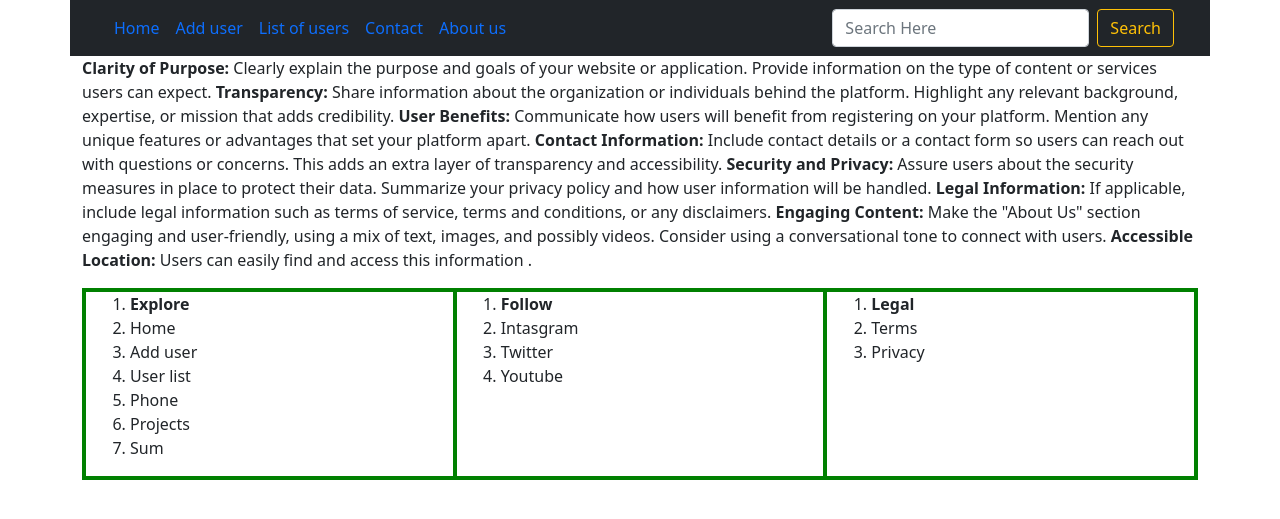
After one commit to khloeklaus/user-registration, a PHP site: page /about.php in a window 1280 px wide. The commit adds this page. Shown: the top 519 px of the page. Run offline with PHP 8.4, Linux system fonts and the light colour scheme.

Commit message:
Friday codes

```diff
--- /dev/null
+++ b/about.php
@@ -0,0 +1,83 @@
+<!DOCTYPE html>
+<html lang="en">
+<head>
+    <meta charset="UTF-8">
+    <meta name="viewport" content="width=device-width, initial-scale=1.0">
+    <title>About us</title>
+    <?php include "includes/head.html";?>
+</head>
+<body>
+<div class="container">
+      <div class="row">
+        <?php include 'includes/nav.php'; ?>
+      </div>
+      <p><b>Clarity of Purpose:</b>
+
+Clearly explain the purpose and goals of your website or application.
+Provide information on the type of content or services users can expect.
+<b>Transparency:</b>
+
+Share information about the organization or individuals behind the platform.
+Highlight any relevant background, expertise, or mission that adds credibility.
+<b>User Benefits:</b>
+
+Communicate how users will benefit from registering on your platform.
+Mention any unique features or advantages that set your platform apart.
+<b>Contact Information:</b>
+
+Include contact details or a contact form so users can reach out with questions or concerns.
+This adds an extra layer of transparency and accessibility.
+<b>Security and Privacy:</b>
+
+Assure users about the security measures in place to protect their data.
+Summarize your privacy policy and how user information will be handled.
+<b>Legal Information:</b>
+
+If applicable, include legal information such as terms of service, terms and conditions, or any disclaimers.
+<b>Engaging Content:</b>
+
+Make the "About Us" section engaging and user-friendly, using a mix of text, images, and possibly videos.
+Consider using a conversational tone to connect with users.
+<b>Accessible Location:</b>
+Users can easily find and access this information .</p>
+<!-- This is for the footer page -->
+<footer>
+          <div class="container">
+          <div class="row"style="border:green 2px solid">
+            <div class="col-lg-4"style="border:green 2px solid">
+                <ol>
+                  <li><b>Explore</b></li>
+                  <li>Home</li>
+                  <li>Add user</li>
+                  <li>User list</li>
+                  <li>Phone</li>
+                  <li>Projects</li>
+                  <li>Sum</li>
+                </ol>
+
+              </div>
+              <div class="col-lg-4"style="border:green 2px solid">
+                <ol>
+                  <li><b>Follow</b></li>
+                  <li>Intasgram</li>
+                  <li>Twitter</li>
+                  <li>Youtube</li>
+                </ol>
+              </div>
+              <div class="col-lg-4"style="border:green 2px solid">
+                <ol>
+                  <li><b>Legal</b></li>
+                  <li>Terms</li>
+                  <li>Privacy</li>
+                </ol>
+
+              </div>
+
+            </div>
+
+          </div>
+</footer>
+
+
+</body>
+</html>
--- a/includes/nav.php
+++ b/includes/nav.php
@@ -1,6 +1,6 @@
 <nav class="navbar navbar-expand-lg bg-dark">
     <div class="container-fluid">
-        <a class="navbar-brand" href="#">user-registration</a>
+
         <button class="navbar-toggler" type="button" data-bs-toggle="collapse" data-bs-target="#navbarSupportedContent"
         aria-controls="navbarSupportedContent" aria-expanded="false" aria-label="Toggle navigation">
         <span class="navbar-toggler-icon"></span>
@@ -16,15 +16,7 @@
             </li>
 
             <li class="nav-item">
-            <a class="nav-link" href="userlist.php">User list</a>
-            </li>
-
-            <li class="nav-item">
             <a class="nav-link" href="display_users.php">List of users</a>
-            </li>
-
-            <li class="nav-item">
-            <a class="nav-link" href="update.php">Update</a>
             </li>
 
             <li class="nav-item">
@@ -32,7 +24,7 @@
             </li>
 
             <li class="nav-item">
-            <a class="nav-link" href="Projects.php">Projects</a>
+            <a class="nav-link" href="about.php">About us</a>
             </li>
 
         </ul>
```
Also changed, not shown: Projects.php (deleted, +0 -46 lines), assignment.php (added, +27 -0 lines), contact.php (+37 -0 lines).
